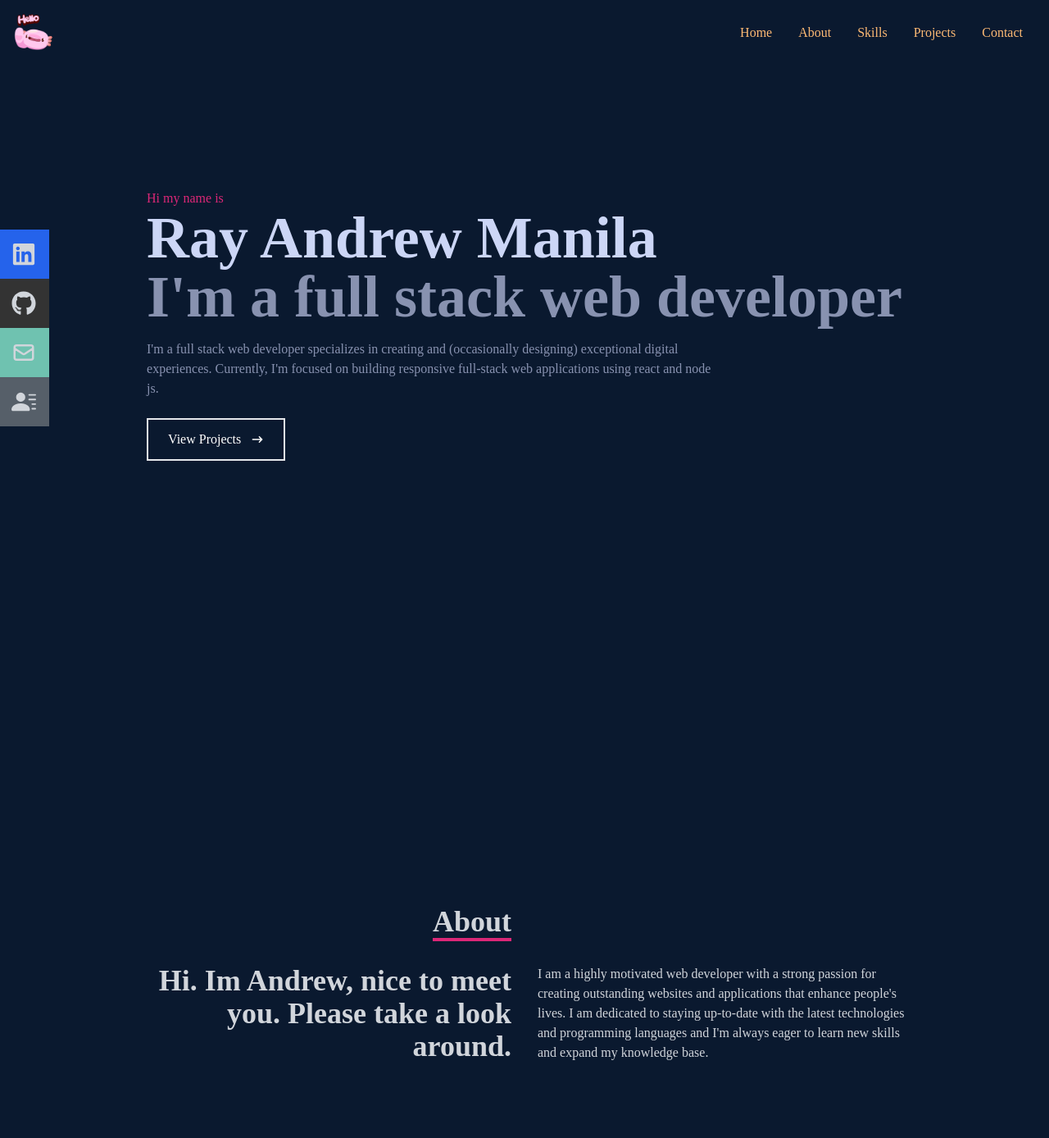
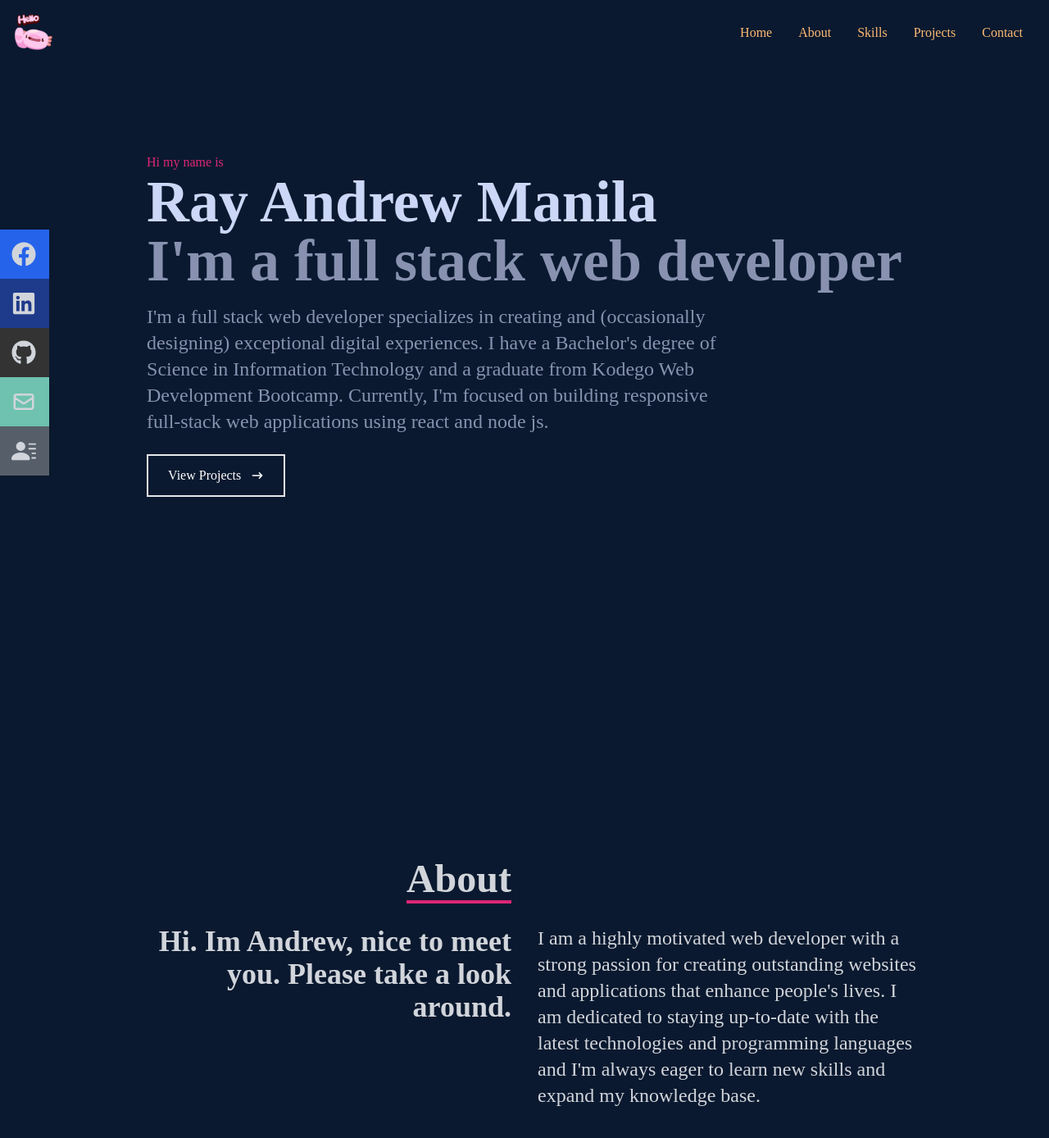
Before and after one commit to MD3P-Manila/My-portfolio2023, a React (Create React App) app: page / in a window 1280 px wide. Shown: the top 1388 px of the page at 82% size. Built offline with nearby package versions, Linux system fonts and the light colour scheme.

Commit message:
links and home + about

```diff
--- a/src/components/About.jsx
+++ b/src/components/About.jsx
@@ -6,7 +6,7 @@ const About = () => {
         <div className='flex flex-col justify-center items-center w-full h-full'>
              <div className='max-w-[1000px] w-full grid grid-cols-2 gap-8'>
                 <div className='sm:text-right pb-8 pl-4'>
-                <p className='text-4xl font-bold inline border-b-4 border-pink-600'>About</p>
+                <p className='text-5xl font-bold inline border-b-4 border-pink-600'>About</p>
                 </div>
                 <div>
                   </div>
@@ -16,7 +16,7 @@ const About = () => {
                       <p>Hi. Im Andrew, nice to meet you. Please take a look around.</p>
                     </div>
                     <div>
-                      <p>I am a highly motivated web developer with a strong passion for creating
+                      <p className='text-2xl'>I am a highly motivated web developer with a strong passion for creating
                         outstanding websites and applications that enhance people's lives. I am
                         dedicated to staying up-to-date with the latest technologies
                         and programming languages and I'm always eager to learn new skills and expand my knowledge base.
--- a/src/components/Home.jsx
+++ b/src/components/Home.jsx
@@ -1,5 +1,6 @@
 import React from 'react'
 import {HiArrowNarrowRight} from 'react-icons/hi'
+import {Link} from 'react-scroll'
 
 const Home = () => {
   return (
@@ -11,16 +12,19 @@ const Home = () => {
             <p className='text-pink-600'>Hi my name is</p>
             <h1 className='text-4xl sm:text-7xl font-bold text-[#ccd6f6]'>Ray Andrew Manila</h1>
             <h2 className='text-4xl sm:text-7xl font-bold text-[#8892b0]'>I'm a full stack web developer</h2>
-            <p className='text-[#8892b0] py-4 max-w-[700px]'>I'm a full stack web developer specializes in creating and (occasionally designing) exceptional digital experiences.
+            <p className='text-[#8892b0] py-4 max-w-[700px] text-2xl'>I'm a full stack web developer specializes in creating and (occasionally designing) exceptional digital experiences.
+              I have a Bachelor's degree of Science in Information Technology and a graduate from Kodego Web Development Bootcamp.
               Currently, I'm focused on building responsive full-stack web applications using react and node js.
             </p>
 
             <div>
+            <Link to="work" smooth={true} duration={500}>
               <button className='text-white group border-2 px-6 py-3 my-2 flex items-center hover:bg-pink-600 hover:border-pink-600'>View Projects
                 <span className='group-hover:rotate-90 duration-300'>
                 <HiArrowNarrowRight className='ml-3'/>
                 </span>
               </button>
+              </Link>
             </div>
 
         </div>
--- a/src/components/Navbar.jsx
+++ b/src/components/Navbar.jsx
@@ -86,30 +86,37 @@ const Navbar = () => {
         {/* social icons */}
         <div className='hidden lg:flex fixed flex-col top-[35%] left-0'>
         <ul>
-            <li className='w-[160px] h-[60px] flex justify-between items-center ml-[-100px] hover:ml-[-10px] duration-300 bg-blue-600'>
+        <li className='w-[160px] h-[60px] flex justify-between items-center ml-[-100px] hover:ml-[-10px] duration-300 bg-blue-600'>
                 <a className='flex justify-between items-center w-full text-gray-300'
-                href="https://www.linkedin.com/in/ray-andrew-manila-2126b4275">
+                href="https://www.facebook.com/profile.php?id=100092542480793" target="_blank" rel="noopener noreferrer">
+                    Facebook <FaFacebook size={30}/>
+                </a>
+            </li>
+
+            <li className='w-[160px] h-[60px] flex justify-between items-center ml-[-100px] hover:ml-[-10px] duration-300 bg-blue-900'>
+                <a className='flex justify-between items-center w-full text-gray-300'
+                href="https://www.linkedin.com/in/ray-andrew-manila-2126b4275" target="_blank" rel="noopener noreferrer">
                     Linkedin <FaLinkedin size={30}/>
                 </a>
             </li>
 
             <li className='w-[160px] h-[60px] flex justify-between items-center ml-[-100px] hover:ml-[-10px] duration-300 bg-[#333333]'>
                 <a className='flex justify-between items-center w-full text-gray-300'
-                href="//https://github.com/MD3P-Manila">
+                href="//https://github.com/MD3P-Manila" target="_blank" rel="noopener noreferrer">
                     Github <FaGithub size={30}/>
                 </a>
             </li>
 
             <li className='w-[160px] h-[60px] flex justify-between items-center ml-[-100px] hover:ml-[-10px] duration-300 bg-[#6fc2b0]'>
                 <a className='flex justify-between items-center w-full text-gray-300'
-                href="https://manilarayandrew@gmail.com/">
+                href="https://manilarayandrew@gmail.com/" target="_blank" rel="noopener noreferrer">
                     Email <HiOutlineMail size={30}/>
                 </a>
             </li>
 
             <li className='w-[160px] h-[60px] flex justify-between items-center ml-[-100px] hover:ml-[-10px] duration-300 bg-[#565f69]'>
                 <a className='flex justify-between items-center w-full text-gray-300'
-                href="https://drive.google.com/file/d/1_XZ2PYeits-5wAhYASxLBigJEJhgnBlm/view?usp=share_link">
+                href="https://drive.google.com/file/d/1_XZ2PYeits-5wAhYASxLBigJEJhgnBlm/view?usp=share_link" target="_blank" rel="noopener noreferrer">
                     Resume <BsFillPersonLinesFill size={30}/>
                 </a>
             </li>
--- a/src/components/Work.jsx
+++ b/src/components/Work.jsx
@@ -31,7 +31,7 @@ const Work = () => {
                         Completed Project
                         </span>
                         <div className='pt-8 text-center'>
-                            <a href="https://iampsbc.com/">
+                            <a href="https://iampsbc.com/" target="_blank" rel="noopener noreferrer">
                             <button className='text-center rounded-lg px-4 py-3 m-2 bg-white text-gray-700 font-bold text-lg'>Demo</button>
                             </a>
 
--- a/src/index.css
+++ b/src/index.css
@@ -27,6 +27,6 @@
     background-image: linear-gradient(
         to right,
         rgba(112, 157, 255, 0.8),
-        hsla(242, 95%, 44%, 0.8)
+        hsla(242, 74%, 61%, 0.8)
     )!important;
 }
```
